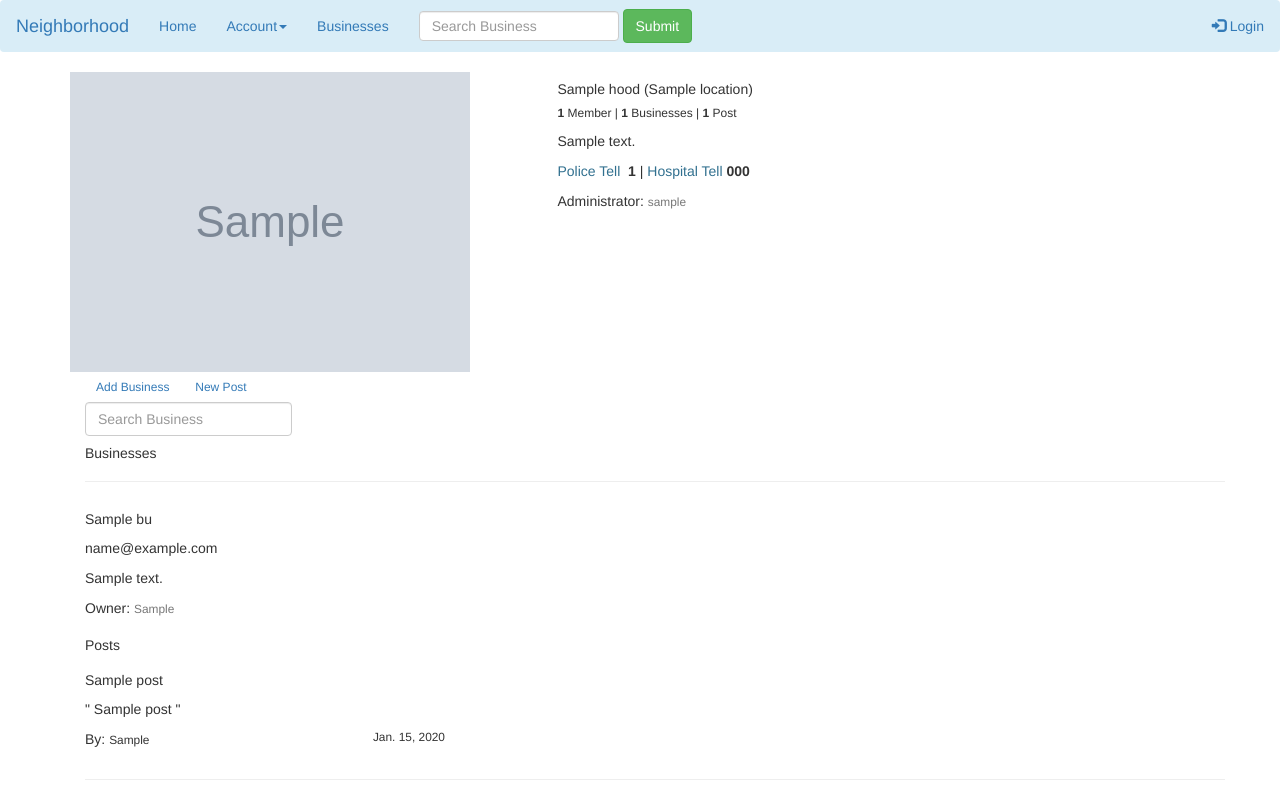
After one commit to Kips-alih/neighborhood, a Django app: template neighborapp/templates/main/hood.html in a window 1280 px wide. The commit adds this page. Run offline with Django 3.2, Linux system fonts and the light colour scheme; the template is opened without the code that fills it: most values are stand-ins (such as "Sample title", 1, 10 or a date in 2020); grey boxes marked "Sample" are stand-in pictures; some libraries are stand-ins or nearby versions.

Commit message:
Create the templates

```diff
--- /dev/null
+++ b/neighborapp/templates/main/hood.html
@@ -0,0 +1,115 @@
+{% extends 'base.html' %}
+{% load crispy_forms_tags %}
+{% block content %}
+
+<div class="container" style="margin-top:-4">
+    <div class="row">
+        <div class="col-md-12">
+            <div class="card mb-3">
+                <div class="row no-gutters">
+                    <div class="col-md-5">
+                        <img src="{{ hood.hood_logo.url }}" class="card-img" alt="...">
+                    </div>
+                    <div class="col-md-7">
+                        <div class="card-body">
+                            <h5 class="card-title tt">{{ hood.name }} ({{hood.location}})
+                            </h5>
+                            <h6 class="card-text">
+                                <span><strong>{{hood.members.count}}</strong> Member{{hood.members.count|pluralize}}</span>
+                                | <strong>{{ hood.business.count }}</strong> Businesses | <strong>
+                                {{ hood.hood_post.count }}</strong> Post{{ hood.hood_post.count|pluralize }}
+                            </h6>
+                            <p class="card-text">{{hood.description}}</p>
+                            <p class="card-text"><span class="text-info">Police Tell</span>
+                                &nbsp;<strong>{{hood.police_number}}</strong> |
+                                <span class="text-info">Hospital Tell</span> <strong>{{hood.health_tell}}</strong></p>
+                            <p class="card-text">Administrator: <small class="text-muted">
+                                {{ hood.admin.user.username }}</small></p>
+                        </div>
+                    </div>
+                </div>
+            </div>
+        </div>
+    </div>
+    <div class="container bg-white hoode">
+        <div class="row">
+            <div class="col-md-12">
+                <a href="" class="btn btn-sm btn-outline-info mb-4 mr-4" data-toggle="modal" data-target="#ModalCenter">Add
+                    Business</a>
+                <a class="btn btn-sm btn-outline-info mb-4" href="{% url 'post' hood.id %}">New Post</a>
+                {% if hood.admin == user.profile %}
+                <a href="{% url 'members' hood.id %}" class="btn btn-sm btn-outline-info mb-4 ml-4">Members</a>
+                {% endif %}
+                <form class="form-inline" method="get" action="{% url 'search' %}">
+                    {% csrf_token %}
+                    <div class="md-form my-0">
+                        <input class="form-control mr-sm-2 " type="text" placeholder="Search Business" name="title" aria-label="Search">
+                    </div>
+                </form>
+                <h5 class="D-block mx-auto tt">Businesses</h5>
+                <hr>
+                <div class="row">
+                    {% for bus in business %}
+                    <div class="col-md-4">
+                        <div class="card mb-4">
+                            <div class="card-body">
+                                <h5 class="card-title">{{bus.name}}
+                                </h5>
+                                <p class="card-text">{{bus.email}}</p>
+                                <p class="card-text">{{bus.description}}</p>
+                                <p class="card-text">Owner: <small class="text-muted">
+                                    {{ bus.user.user.username|title }}</small></p>
+                            </div>
+                        </div>
+                    </div>
+                    {% endfor %}
+                </div>
+                <h5 class="D-block mx-auto tt">Posts</h5>
+                <div class="row">
+                    {% for post in posts %}
+                    <div class="col-md-4">
+                        <div class="card mb-4 hpost">
+                            <div class="card-body">
+                                <h5 class="card-title">{{post.title}}</h5>
+                                <p class="card-text">" {{post.post}} "
+                                </p>
+                                <p class="card-text">By: <small class="text-white">
+                                    {{ post.user.user.username|title }}</small> <small style="float:right">{{post.date|date}}</small>
+                                </p>
+                            </div>
+                        </div>
+                    </div>
+                    {% endfor %}
+                </div>
+                <hr>
+                <div class="modal fade" id="ModalCenter" tabindex="-1" role="dialog"
+                     aria-labelledby="exampleModalCenterTitle" aria-hidden="true">
+                    <div class="modal-dialog modal-dialog-centered" role="document">
+                        <div class="modal-content">
+                            <div class="modal-header">
+                                <h5 class="modal-title" id="exampleModalCenterTitle">New Business</h5>
+                                <button type="button" class="close" data-dismiss="modal" aria-label="Close">
+                                    <span aria-hidden="true">&times;</span>
+                                </button>
+                            </div>
+                            <div class="modal-body">
+                                <form action="" method="post">
+                                    {% csrf_token%}
+                                    {{form|crispy}}
+                                    <button type="submit" class="btn btn-sm btn-success">Save Business</button>
+                                    <button type="button" class="btn btn-sm btn-outline-danger " data-dismiss="modal">
+                                        Close
+                                    </button>
+                                </form>
+                            </div>
+                        </div>
+                    </div>
+                </div>
+            </div>
+        </div>
+    </div>
+
+
+</div>
+
+{% endblock %}
--- a/neighborapp/templates/main/profile.html
+++ b/neighborapp/templates/main/profile.html
@@ -37,6 +37,11 @@
                         </form>
 
             </div>
+            <div class="col-md-4">
+                <a href="{%url 'new_neighbor'  %}" class="photo">
+                 Create Neighborhood
+                </a>
+            </div>
         </div>
     </div>
 </section>
--- a/neighborapp/templates/navbar.html
+++ b/neighborapp/templates/navbar.html
@@ -9,19 +9,22 @@
   <nav class="navbar bg-info">
     <div class="container-fluid">
       <div class="navbar-header">
-        <a class="navbar-brand" href="#">Neighborhood</a>
+        <a class="navbar-brand" href="{%url 'neighborhood'%}">Neighborhood</a>
       </div>
       <ul class="nav navbar-nav">
         <li class="active"><a href="{%url 'index'%}">Home</a></li>
         <li class="dropdown"><a class="dropdown-toggle" data-toggle="dropdown" href="#">Account<span class="caret"></span></a>
           <ul class="dropdown-menu">
             <li><a href="{%url 'profile'%}"><span class="glyphicon glyphicon-user"></span>Profile</a></li>
-            <li><a href="">Add Business</a></li>
+            <li><a href="{% url 'create_business'%}">Add Business</a></li>
+            <li><a href="{% url 'post'%}">Add Post</a></li>
             <li><a href="/logout">Logout</a></li>
           </ul>
         </li>
+        <li class="active"><a href="{%url 'business'%}">Businesses</a></li>
+
       </ul>
-      <form class="navbar-form navbar-left" role="search" action="">
+      <form class="navbar-form navbar-left" role="search" action="{% url 'search_results'%}">
           <input type="text" class="form-control" placeholder="Search Business" name="search" style="height: 30px; width: 200px;" >
           <button class="btn btn-success" type="submit">Submit</button>
       </form>
--- a/requirements.txt
+++ b/requirements.txt
@@ -7,6 +7,7 @@ dj-database-url==0.5.0
 Django==2.2.24
 django-bootstrap3==21.1
 django-cloudinary-storage==0.3.0
+django-crispy-forms==1.7.2
 django-heroku==0.3.1
 django-registration==3.1.2
 django-tinymce==3.4.0
```
Also changed, not shown: neighborapp/templates/main/add_business.html (added, +22 -0 lines), neighborapp/templates/main/business.html (added, +46 -0 lines), neighborapp/templates/main/create_neighbor.html (added, +22 -0 lines), neighborapp/templates/main/neighborhoods.html (added, +50 -0 lines), neighborapp/templates/main/post.html (added, +21 -0 lines), neighborapp/templates/main/search.html (added, +29 -0 lines), neighborapp/templates/main/single_hood.html (added, +29 -0 lines).
